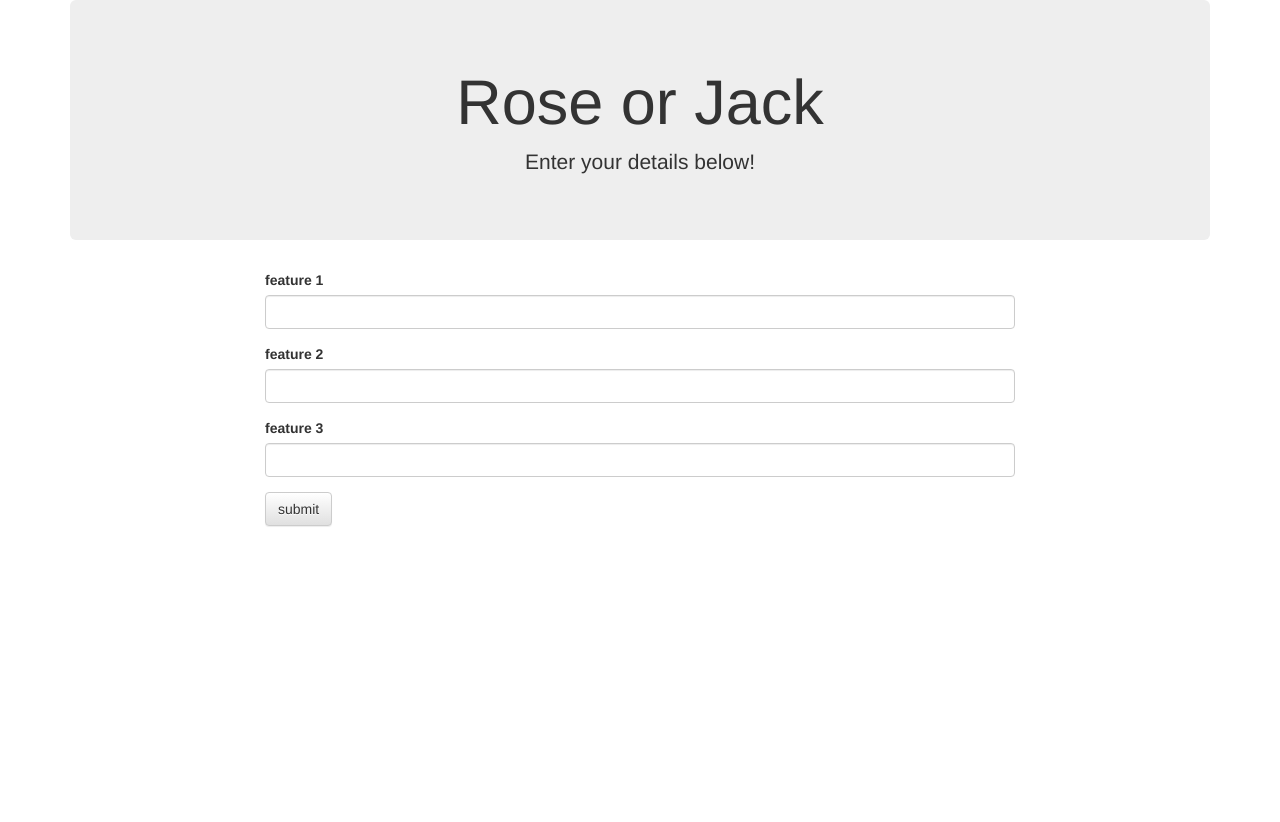
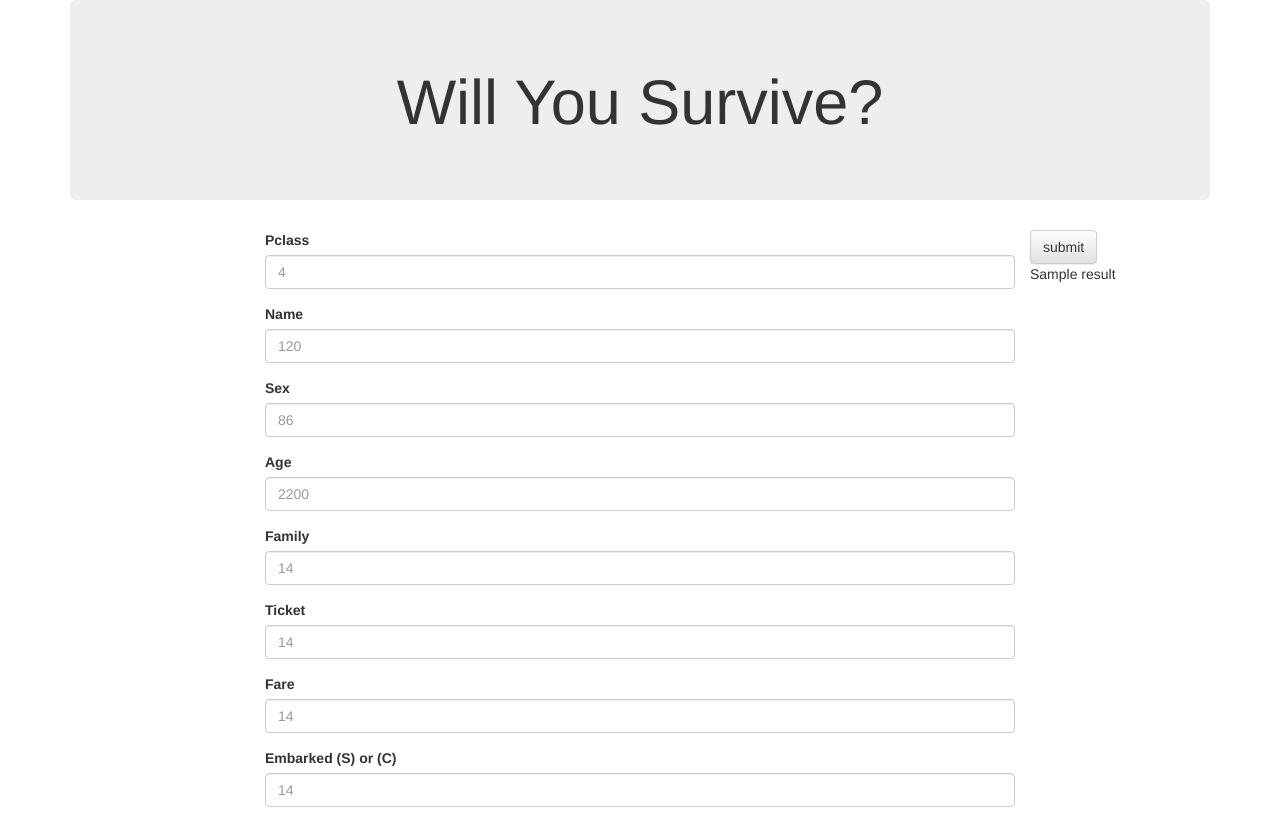
Before and after one commit to tebohl/Rose-or-Jack, a Flask app: template templates/form.html in a window 1280 px wide. Before the commit the page ends 527 px from the top, so only its background shows below. Run offline with Flask 2, Linux system fonts and the light colour scheme; the template is opened without the code that fills it: most values are stand-ins (such as "Sample title", 1, 10 or a date in 2020); parts of the project's set-up code (start-up, migrations or seed data) failed here and were passed over; some libraries are stand-ins or nearby versions.

Commit message:
updating app.py and form.html

```diff
--- a/app.py
+++ b/app.py
@@ -1,12 +1,7 @@
 # import necessary libraries
-from models import create_classes
-import os
-from flask import (
-    Flask,
-    render_template,
-    jsonify,
-    request,
-    redirect)
+from pickle import load
+import numpy as np
+from flask import Flask, render_template, request
 
 #################################################
 # Flask Setup
@@ -14,28 +9,56 @@ from flask import (
 app = Flask(__name__)
 
 
+#################################################
+# Load ML Model
+#################################################
+model = load(open('./models/model_randomforrest_2022080848.pkl', 'rb'))
 
 # create route that renders index.html template
 @app.route("/")
 def home():
-    return render_template("index.html")
+
+    # # Method 1 inputs
+    # pclass = ""
+    # name = ""
+    # sex = ""
+    # age = ""
+    # family = ""
+    # ticket = ""
+    # fare = ""
+    # embarked = ""
+
+    prediction_text = ""
+
+    return render_template("index.html", result = prediction_text)
 
 
 # Query the database and send the jsonified results
-@app.route("/send", methods=["GET", "POST"])
+@app.route("/send", methods=["POST"])
 def send():
-    if request.method == "POST":
-        feature1 = request.form["feature1"]
-        feature2 = request.form["feature2"]
-        feature3 = request.form["feature2"]
 
-        pet = Pet(feature1=feature1, feature2=feature2, feature3=feature3)
-        db.session.add(pet)
-        db.session.commit()
-        return redirect("/", code=302)
+    # # Method 1:  Obtain form inputs and add to numpy array or dataframe
+    # pclass = request.form["survivedpclass"]
+    # name = request.form["survivedname"]
+    # sex = request.form["survivedsex"]
+    # age = request.form["survivedage"]
+    # family = request.form['survivedfamily']
+    # ticket = request.form['survivedticket']
+    # fare = request.form['survivedfare']
+    # embarked = request.form['survivedembarked']
 
-    return render_template("form.html")
+    # Method 2:  Obtain form inputs and add to numpy array
+    features = [float(x) for x in request.form.values()]
+    final_features = [np.array(features)]
 
+    # use form results to make prediction
+    prediction = model.predict(final_features)[0]
+
+    # create html content - either single variable, dictionary, or string
+    prediction_text = f"Your fate: {(prediction)}."
+
+    # send prediction to html page
+    return render_template("index.html", result = prediction_text)
 
 
 if __name__ == "__main__":
--- a/templates/form.html
+++ b/templates/form.html
@@ -25,26 +25,53 @@
     <body>
         <div class="container">
             <div class="jumbotron" style="text-align: center">
-                <h1>Rose or Jack</h1>
-                <p>Enter your details below!</p>
+                <h1>Will You Survive?</h1>
+                <p></p>
             </div>
             <div class="row">
                 <div class="col-md-offset-2 col-md-8">
-                    <form method="POST" action="/send" role="form", name="">
+                    <form method="POST" action="/send" role="form" , name="mpgform">
                         <div class="form-group">
-                            <label for="input1">feature 1</label>
-                            <input type="text" class="form-control" id="" name="" placeholder="">
+                            <label for="input">Pclass</label>
+                            <input type="text" class="form-control" id="inputPclass" name="survivedpclass" placeholder="4">
                         </div>
                         <div class="form-group">
-                            <label for="input2">feature 2</label>
-                            <input type="text" class="form-control" id="" name="" placeholder="">
+                            <label for="input">Name</label>
+                            <input type="text" class="form-control" id="inputName" name="survivedname"
+                                placeholder="120">
                         </div>
                         <div class="form-group">
-                            <label for="input3">feature 3</label>
-                            <input type="text" class="form-control" id="" name="" placeholder="">
+                            <label for="input">Sex</label>
+                            <input type="text" class="form-control" id="inputSex" name="survivedsex" placeholder="86">
+                        </div>
+                        <div class="form-group">
+                            <label for="input">Age</label>
+                            <input type="text" class="form-control" id="inputAge" name="survivedage" placeholder="2200">
+                        </div>
+                        <div class="form-group">
+                            <label for="input">Family</label>
+                            <input type="text" class="form-control" id="inputFamily" name="survivedfamily"
+                                placeholder="14">
+                        </div>
+                        <div class="form-group">
+                            <label for="input">Ticket</label>
+                            <input type="text" class="form-control" id="inputTicket" name="survivedticket"
+                                placeholder="14">
+                                </div>
+                        <div class="form-group">
+                            <label for="input">Fare</label>
+                            <input type="text" class="form-control" id="inputFare" name="survivedfare"
+                                placeholder="14">
+                                </div>
+                         <div class="form-group">
+                            <label for="input">Embarked (S) or (C)</label>
+                            <input type="text" class="form-control" id="inputEmbarked" name="survivedembarked"
+                                        placeholder="14">
+                                </div>
                         </div>
                         <input type="submit" value="submit" class="btn btn-default">
                     </form>
+                    <p>{{result}}</p>
                 </div>
             </div>
 
```
